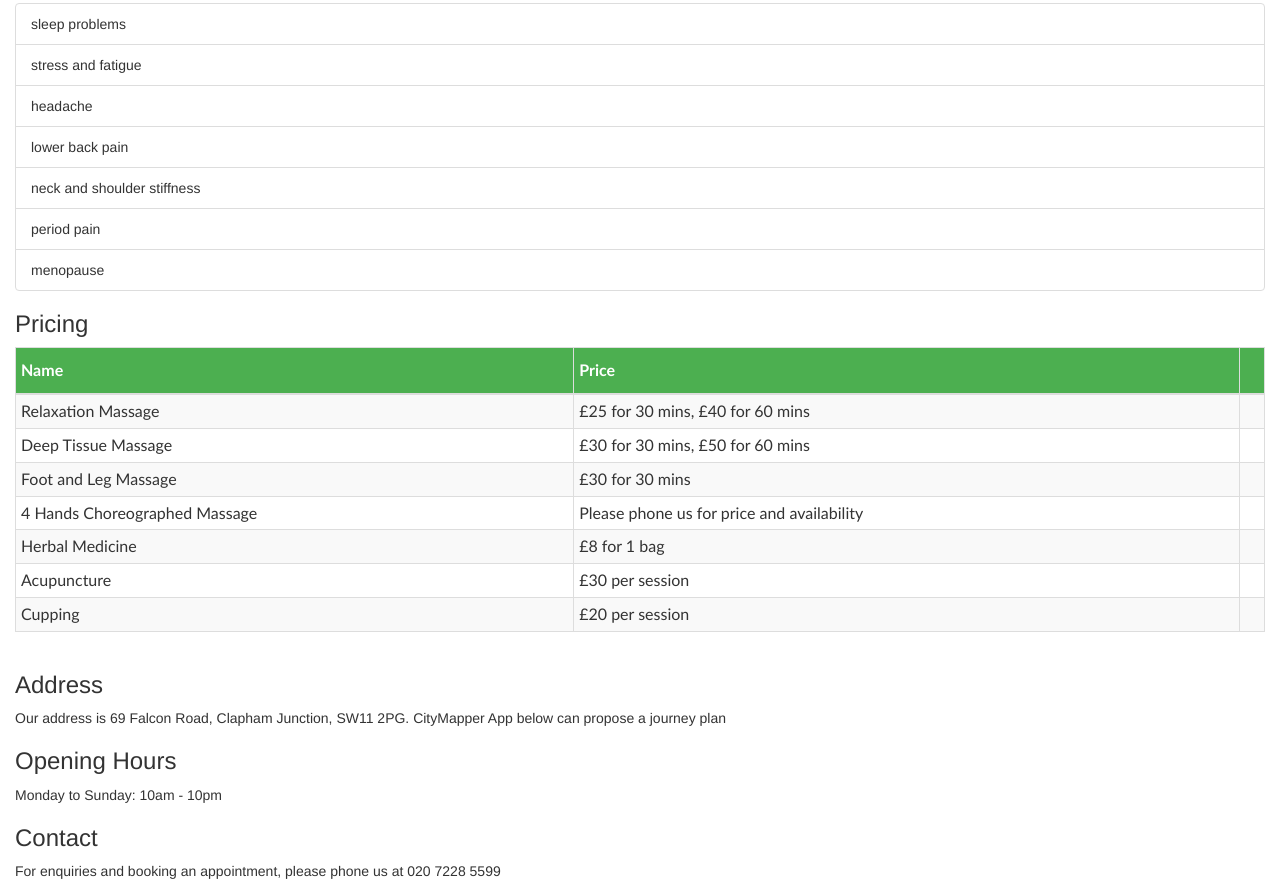
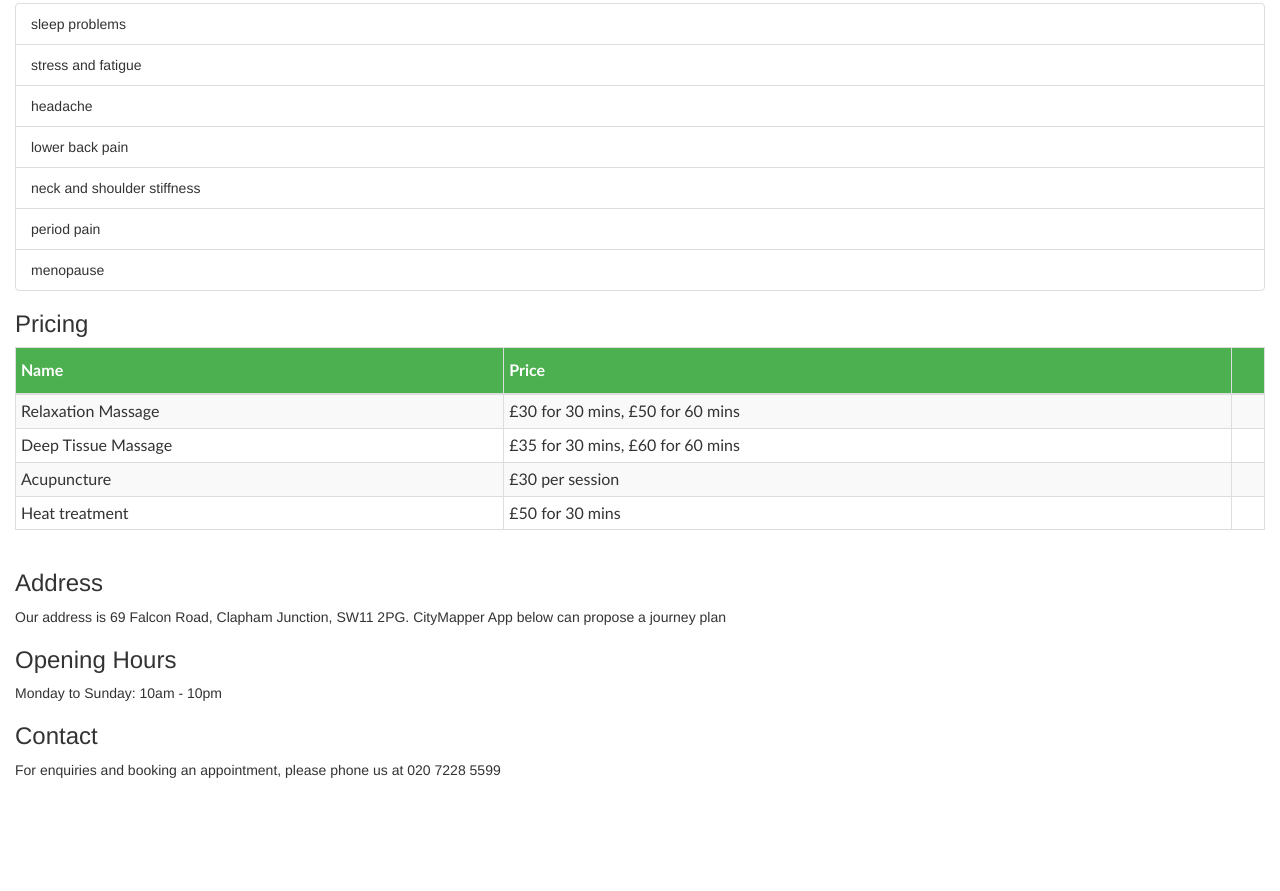
Before and after one commit to DrKate/ClaphamSite, a website: page index.html in a window 1280 px wide. Shown: the part 667-1558 px from the top of the page. After the commit the page ends 1457 px from the top, so only its background shows below. Drawn offline with nearby package versions, Linux system fonts and the light colour scheme; a script that the page names is missing.

Commit message:
Changed the price

```diff
--- a/index.html
+++ b/index.html
@@ -134,27 +134,12 @@
           <tbody>
             <tr>
               <td>Relaxation Massage</td>
-              <td>£25 for 30 mins, £40 for 60 mins</td>
+              <td>£30 for 30 mins, £50 for 60 mins</td>
               <td></td>
             </tr>
             <tr>
               <td>Deep Tissue Massage</td>
-              <td>£30 for 30 mins, £50 for 60 mins</td>
-              <td></td>
-            </tr>
-            <tr>
-              <td>Foot and Leg Massage</td>
-              <td>£30 for 30 mins</td>
-              <td></td>
-            </tr>
-            <tr>
-              <td>4 Hands Choreographed Massage</td>
-              <td>Please phone us for price and availability</td>
-              <td></td>
-            </tr>
-            <tr>
-              <td>Herbal Medicine</td>
-              <td>£8 for 1 bag</td>
+              <td>£35 for 30 mins, £60 for 60 mins</td>
               <td></td>
             </tr>
             <tr>
@@ -163,8 +148,8 @@
               <td></td>
             </tr>
             <tr>
-              <td>Cupping</td>
-              <td>£20 per session</td>
+              <td>Heat treatment</td>
+              <td>£50 for 30 mins</td>
               <td></td>
             </tr>
           </tbody>
```
